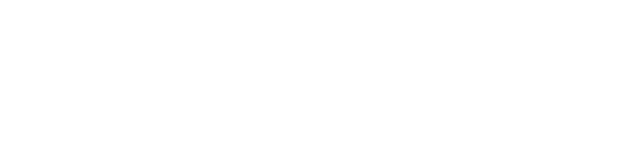
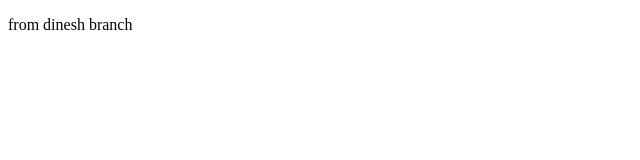
Before and after one commit to vinith579/pdf, a plain HTML site: page index1.html in a window 1280 px wide. Shown: the whole page, without its empty margins (0-640 px from the left). Drawn offline with Linux system fonts and the light colour scheme.

Commit message:
index file added

```diff
--- a/index1.html
+++ b/index1.html
@@ -6,6 +6,6 @@
   <title>Document</title>
 </head>
 <body>
-
+  <p>from dinesh branch</p>
 </body>
 </html>
```
